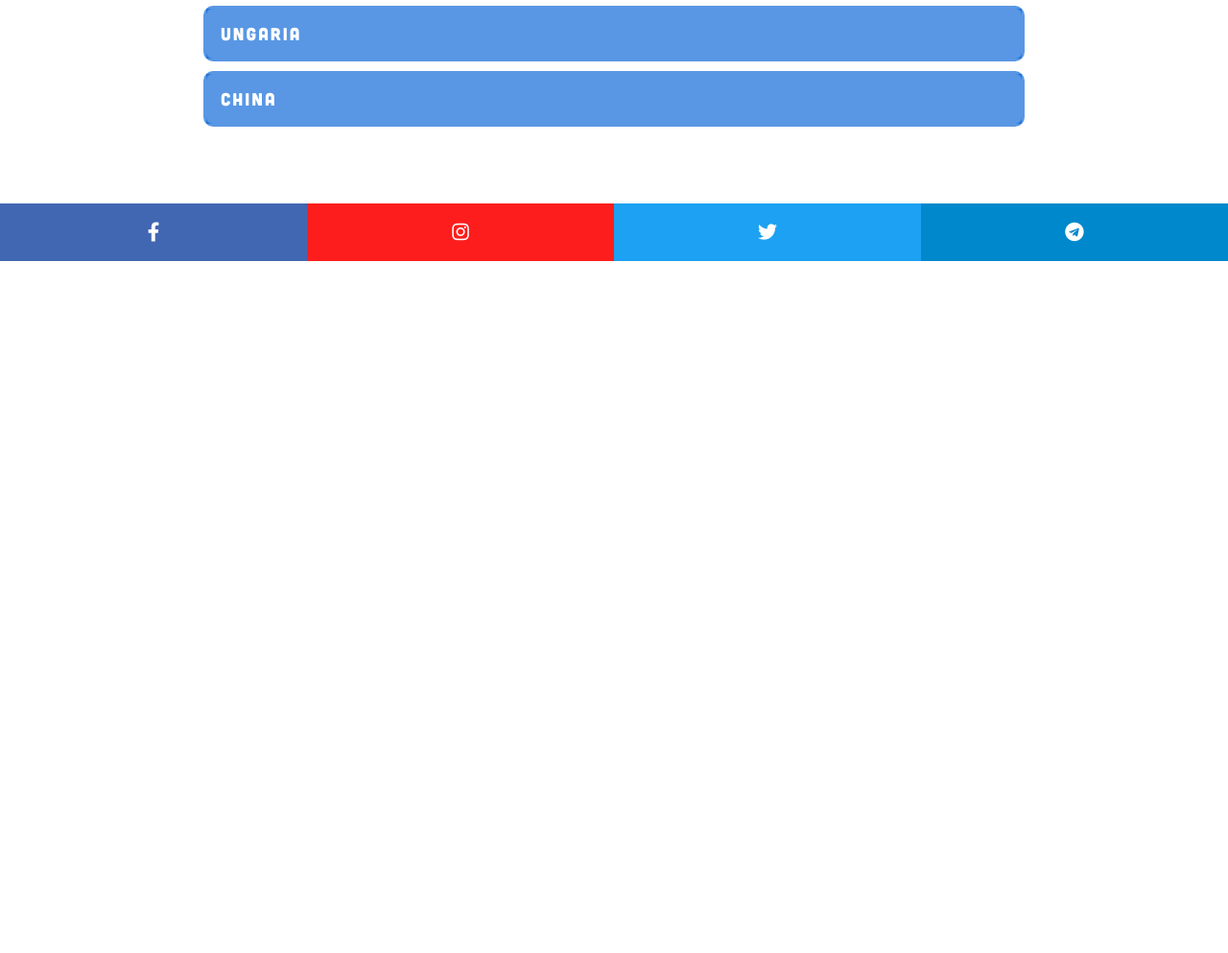
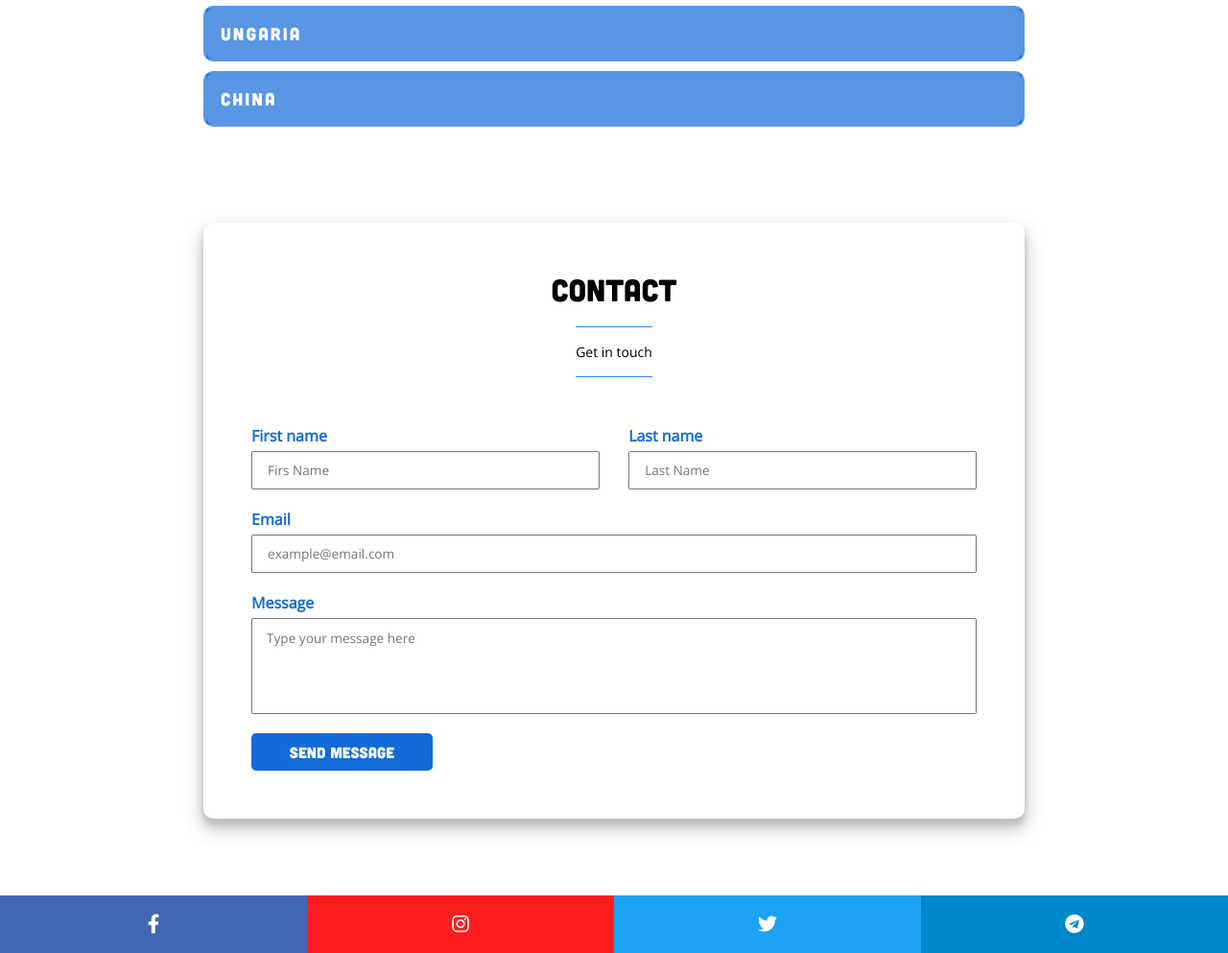
Before and after one commit to danop-dev/TWeb, a PHP site: page /main.html in a window 1280 px wide. Shown: the part 2480-3473 px from the top of the page at 96% size. Before the commit the page ends 2752 px from the top, so only its background shows below. Run offline with PHP 8.4, Linux system fonts and the light colour scheme.

Commit message:
add contact form html/css

```diff
--- a/AllOne/css/style.css
+++ b/AllOne/css/style.css
@@ -586,3 +586,92 @@ table, th, td {
 .accordion-item--active .accordion-item__content {
     display: block;
 }
+
+/* contact forms */
+#contact{
+    margin-top: 100px;
+}
+.contact__box {
+    width: 80%;
+    margin: 50px auto;
+    box-shadow: rgb(190 190 190) 0px 10px 20px, rgb(190 190 190) 0px 6px 6px;
+    padding: 50px;
+    border-radius: 10px;
+
+
+}
+#contact-form{
+    margin-top: 50px;
+    font-family: "Open Sans";
+}
+.contact__form-line {
+    width: 100%;
+    display: flex;
+    justify-content: space-between;
+}
+.contact__input {
+    display: flex;
+    flex-direction: column;
+    margin-bottom: 20px;
+}
+.contact__form-line .contact__input{
+    width: 48%;
+}
+.contact__input input{
+    width: 100%;
+    height: 40px;
+    padding: 0 15px;
+
+    font-family: inherit;
+    font-size: 0.85rem;
+}
+.contact__input input:focus, #message:focus{
+    outline-color: rgba(19, 107, 217, 1);
+}
+
+.contact__input label{
+    font-family: inherit;
+    font-weight: 400;
+    font-weight: bold;
+    color:rgba(19, 107, 217, 1);
+    margin-bottom: 5px;
+}
+
+#message{
+    height: 100px;
+    padding: 10px 15px;
+    resize: none;
+    width: 100%;
+
+    font-family: inherit;
+    font-size: 0.85rem;
+
+}
+#message::placeholder{
+    position: absolute;
+    top: 10px;
+    left: 15px;
+
+    font-family: inherit;
+}
+
+#submit{
+    display: flex;
+    justify-content: center;
+    width: 25%;
+    padding: 10px 0;
+    background-color: rgba(19, 107, 217, 1);
+    border-radius: 5px;
+    border: transparent;
+
+    font-family: 'Cubano';
+    font-weight: 400;
+    font-style: normal;
+    font-size: 1rem;
+    color: #fff;
+    cursor: pointer;
+    transition: all .2s linear;
+}
+#submit:hover{
+    background-color: rgba(13, 33, 184, 1);
+}
--- a/AllOne/main.html
+++ b/AllOne/main.html
@@ -189,6 +189,44 @@
         </div> <!-- container close -->
     </section>
 
+    <section id="contact" class="section">
+        <div class="container">
+
+            <div class="contact__box">
+                <div class="section__head">
+                    <h2 class="section__title">Contact</h2>
+                    <div class="section__subtitle">
+                        <p>Get in touch</p>
+                    </div>
+                </div>
+
+                <form action="#" id="contact-form">
+                    <div class="contact__form-line">
+                        <div class="contact__input">
+                            <label for="fname">First name</label>
+                            <input type="text" id="fname" name="fname" placeholder="Firs Name">
+                        </div>
+                        <div class="contact__input">
+                            <label for="lname">Last name</label>
+                            <input type="text" id="lname" name="lname" placeholder="Last Name">
+                        </div>
+                    </div>
+                    <div class="contact__input">
+                        <label for="email">Email</label>
+                        <input type="email" id="email" name="email" placeholder="example@email.com">
+                    </div>
+                    <div class="contact__input">
+                        <label for="message">Message</label>
+                        <!-- <input type="text" id="message" name="message" placeholder="Type your message here"> -->
+                        <textarea name="message" id="message" placeholder="Type your message here"></textarea>
+                    </div>
+                    <input type="submit" value="Send Message" id="submit">
+
+                </form>
+            </div>
+        </div>
+    </section>
+
     <footer id="social-media" class="footer">
         <ul class="social-list">
             <li class="social-item">
```
